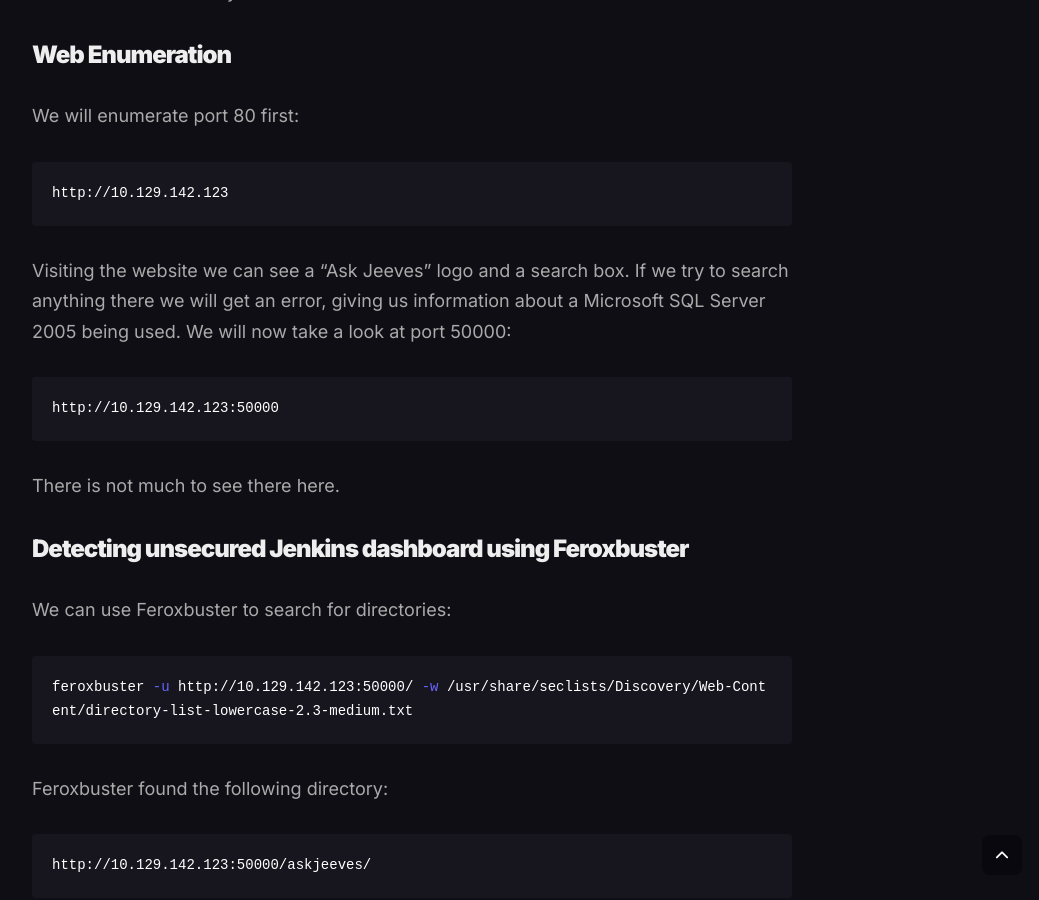
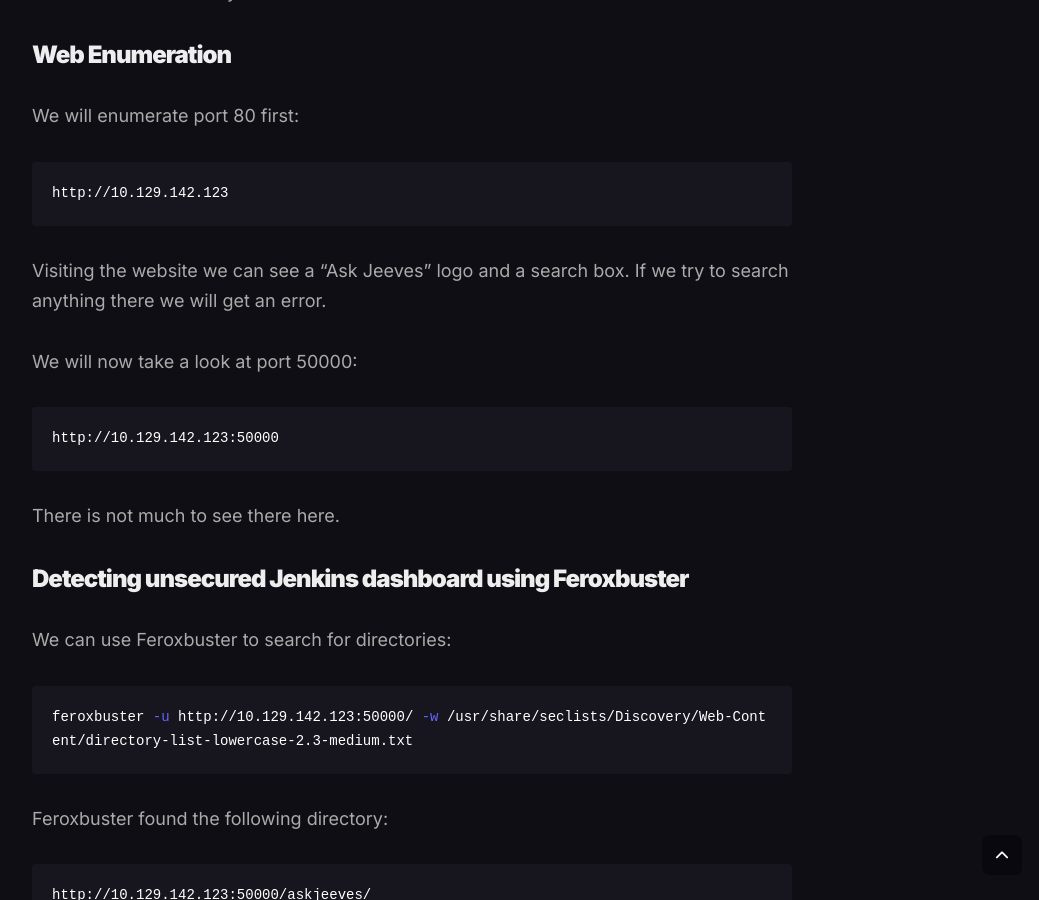
Before and after one commit to Vorkharium/vorkharium.github.io, a Jekyll site: the page built from _posts/2024-11-08-HTB-Jeeves-Write-up.md, in a window 1280 px wide and 900 px high, scrolled down 2426 px. Shown: the whole window, without its empty margins (228-1267 px from the left). Built offline with Jekyll 4.4.1, drawn with Linux system fonts in a browser that asks for light colours.

Commit message:
Update 2024-11-08-HTB-Jeeves-Write-up.md

````diff
--- a/_posts/2024-11-08-HTB-Jeeves-Write-up.md
+++ b/_posts/2024-11-08-HTB-Jeeves-Write-up.md
@@ -69,7 +69,8 @@
 ```shell
 http://10.129.142.123
 ```
-Visiting the website we can see a "Ask Jeeves" logo and a search box. If we try to search anything there we will get an error, giving us information about a Microsoft SQL Server 2005 being used.
+Visiting the website we can see a "Ask Jeeves" logo and a search box. If we try to search anything there we will get an error.
+
 We will now take a look at port 50000:
 ```shell
 http://10.129.142.123:50000
````
